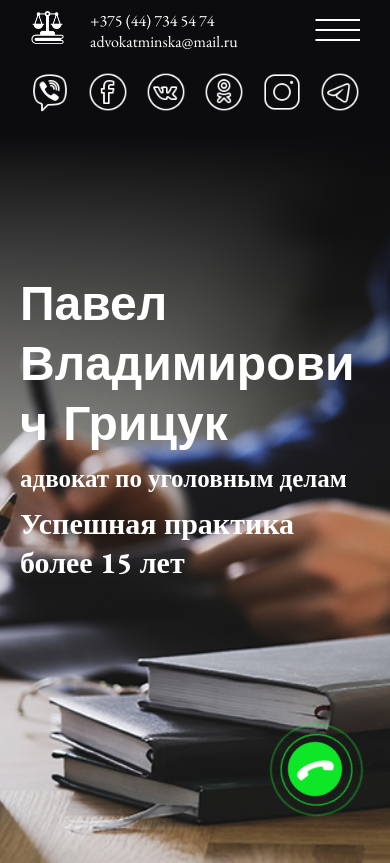
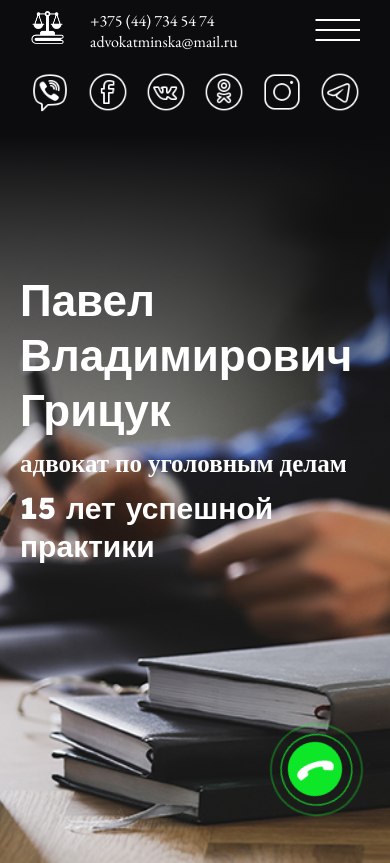
Before and after one commit to patciahevich/gritsuk, a React (Create React App) app: page / in a window 390 px wide. Shown: the top 863 px of the page. Built offline with nearby package versions, Linux system fonts and the light colour scheme.

Commit message:
fix: fix hook

```diff
--- a/src/hook/hook.scss
+++ b/src/hook/hook.scss
@@ -26,6 +26,7 @@ h1 {
 
 h3 {
   font-weight: 800;
+  font-family: variables.$decor_font;
 }
 
 @media screen and (max-width:752px) {
@@ -52,3 +53,11 @@ h3 {
     }
   }
 }
+
+@media screen and (max-width:405px) {
+  .hook {
+    h1 {
+      font-size: 44px;
+    }
+  }
+}
--- a/src/hook/hook.tsx
+++ b/src/hook/hook.tsx
@@ -5,7 +5,7 @@ function Hook() {
     <div className='hook'>
       <h1>Павел Владимирович Грицук</h1>
       <p> адвокат по уголовным делам</p>
-      <h3>Успешная практика более 15 лет</h3>
+      <h3>15 лет успешной практики</h3>
   </div>
   )
 }
```
